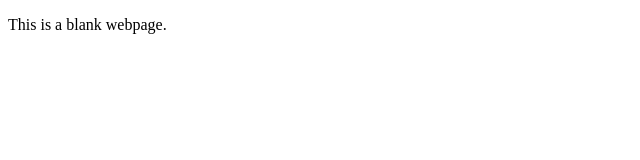
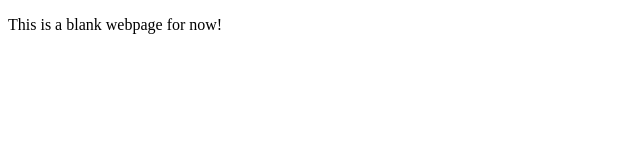
Before and after one commit to Brainles5/gm9tttfiles, a plain HTML site: page index.html in a window 1280 px wide. Shown: the full height of the page, 0-640 px from the left. Drawn offline with Linux system fonts and the light colour scheme.

Commit message:
Update index.html

```diff
--- a/index.html
+++ b/index.html
@@ -1,6 +1,6 @@
 <!doctype html>
 <html>
   <body>
-    <p>This is a blank webpage.</p>
+    <p>This is a blank webpage for now!</p>
   </body>
 </html>
```
